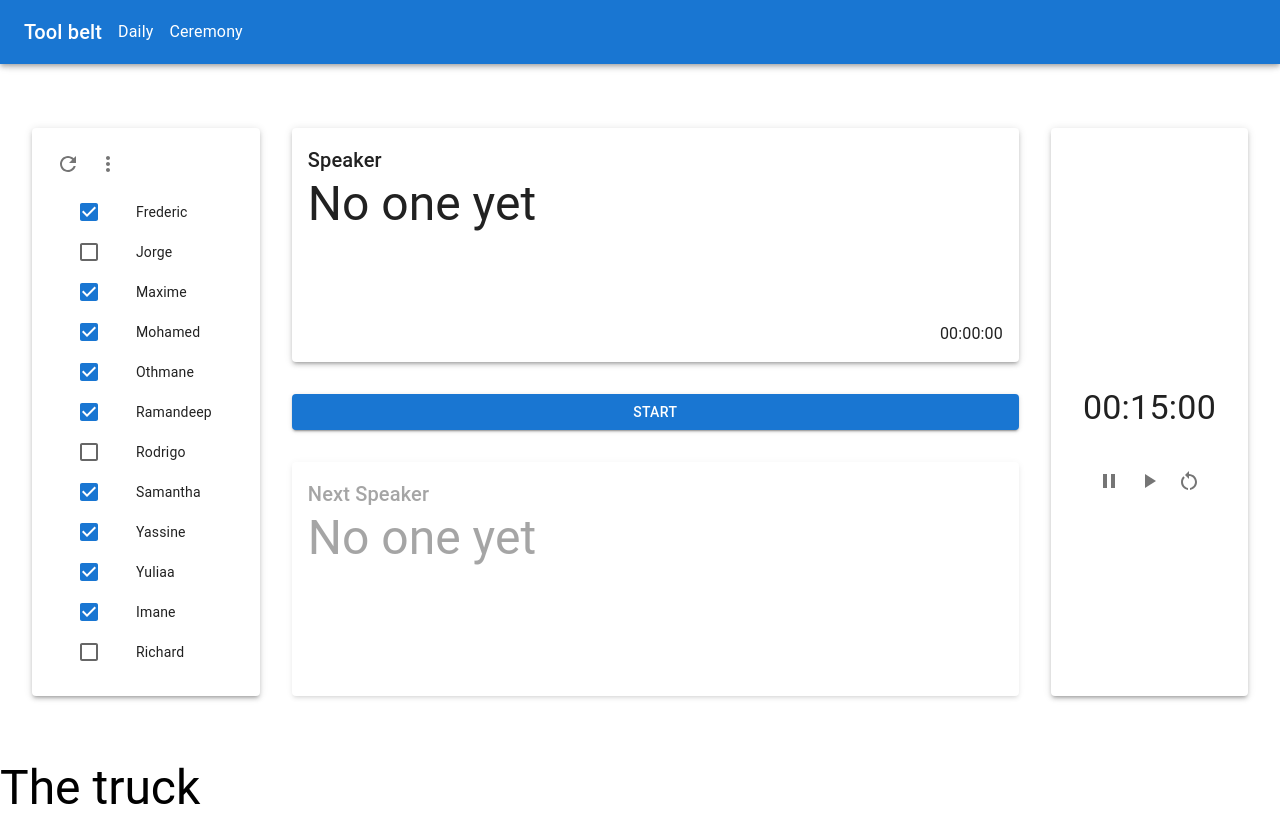
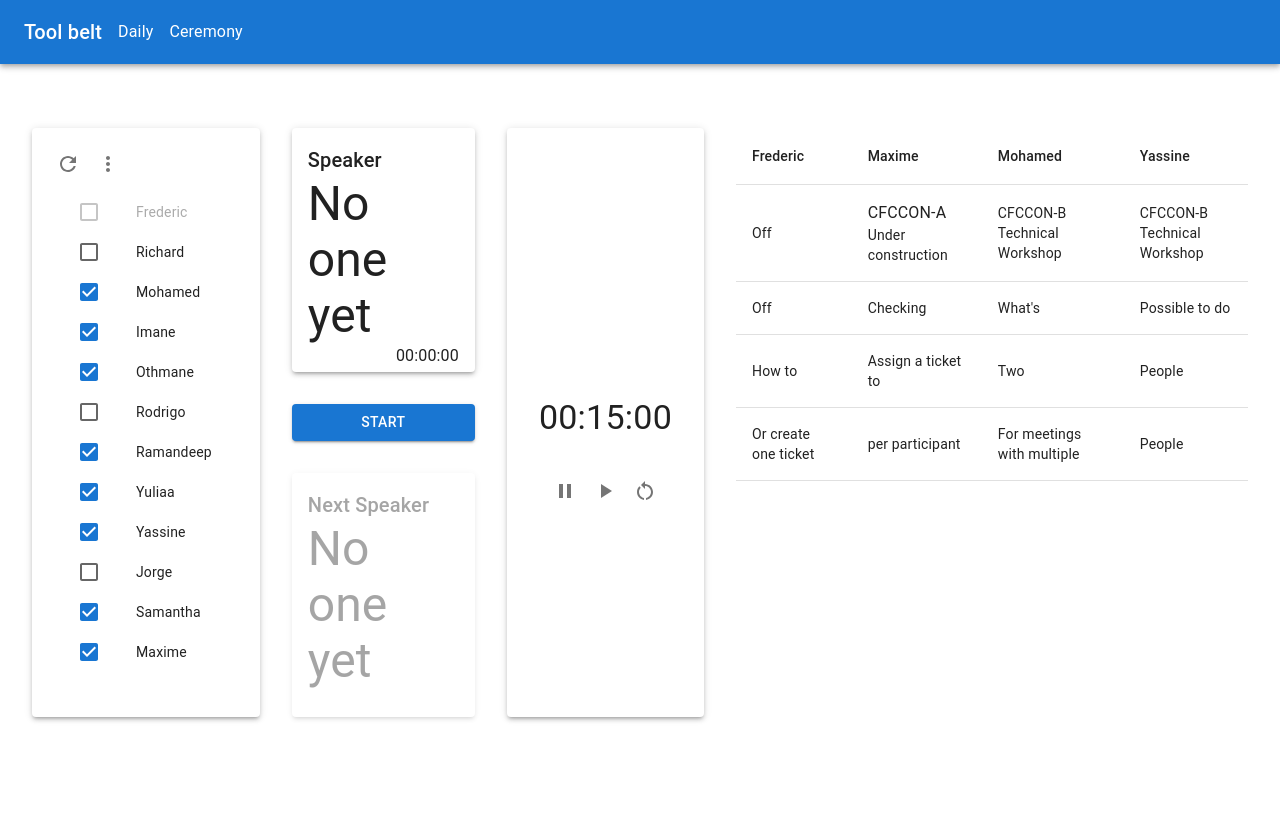
Before and after one commit to frederic-mamath/tool-belt, a React (Create React App) app: page / in a window 1280 px wide. Built offline with nearby package versions, Linux system fonts and the light colour scheme.

Commit message:
:construction: Adds workers in vacation

```diff
--- a/src/App.tsx
+++ b/src/App.tsx
@@ -10,69 +10,33 @@ import { append, without } from "ramda";
 import { DateTime, Duration } from "luxon";
 
 import { useEffect, useState } from "react";
-import { v4 as uuidv4 } from "uuid";
 import { shuffle } from "./services/array";
 import CountdownCard from "./components/CountdownCard";
 import Speakers from "components/Speakers";
+import Truck from "components/Truck";
+import { WORKERS, Worker } from "mocks/workers";
 
-export interface Team {
-  id: string;
-  name: string;
-}
-export interface Worker {
-  id: string;
-  displayName: string;
-  isEnabledByDefault: boolean;
-  teams: Team[];
+const getCheckedWorkers = (workers: Worker[]) => {
+  return workers.filter((worker) => {
+    if (worker.isOff) {
+      return true;
     }
 
-const WORKERS: Worker[] = [
-  {
-    id: uuidv4(),
-    displayName: "Frederic",
-    isEnabledByDefault: true,
-    teams: [],
-  },
-  { id: uuidv4(), displayName: "Jorge", isEnabledByDefault: false, teams: [] },
-  { id: uuidv4(), displayName: "Maxime", isEnabledByDefault: true, teams: [] },
-  { id: uuidv4(), displayName: "Mohamed", isEnabledByDefault: true, teams: [] },
-  { id: uuidv4(), displayName: "Othmane", isEnabledByDefault: true, teams: [] },
-  {
-    id: uuidv4(),
-    displayName: "Ramandeep",
-    isEnabledByDefault: true,
-    teams: [],
-  },
-  {
-    id: uuidv4(),
-    displayName: "Rodrigo",
-    isEnabledByDefault: false,
-    teams: [],
-  },
-  {
-    id: uuidv4(),
-    displayName: "Samantha",
-    isEnabledByDefault: true,
-    teams: [],
-  },
-  { id: uuidv4(), displayName: "Yassine", isEnabledByDefault: true, teams: [] },
-  { id: uuidv4(), displayName: "Yuliaa", isEnabledByDefault: true, teams: [] },
-  { id: uuidv4(), displayName: "Imane", isEnabledByDefault: true, teams: [] },
-  {
-    id: uuidv4(),
-    displayName: "Richard",
-    isEnabledByDefault: false,
-    teams: [],
-  },
-];
+    if (!worker.isEnabledByDefault) {
+      return true;
+    }
+
+    return false;
+  });
+};
 
 const App = () => {
-  const [speakersOrdered, setSpeakersOrdered] = useState<Worker[]>(WORKERS);
+  const [speakersOrdered, setSpeakersOrdered] = useState<Worker[]>(
+    shuffle(WORKERS)
+  );
   const [currentSpeakerIndex, setCurrentSpeakerIndex] = useState<number>();
   const [filteredSpeakerIds, setFilteredSpeakerIds] = useState<string[]>(
-    WORKERS.filter((worker) => !worker.isEnabledByDefault).map(
-      (worker) => worker.id
-    )
+    getCheckedWorkers(WORKERS).map((worker) => worker.id)
   );
   const [speakerTimer, setSpeakerTimer] = useState<{
     start: DateTime;
@@ -135,10 +99,6 @@ const App = () => {
       </AppBar>
       <Stack
         sx={{
-          flexDirection: {
-            xs: "column",
-            sm: "row",
-          },
           p: {
             xs: 4,
             sm: 4,
@@ -150,6 +110,7 @@ const App = () => {
         }}
         justifyContent="center"
       >
+        <Stack direction="row" gap={4}>
           <Speakers
             orderedSpeakers={speakersOrdered}
             excludedSpeakerIds={filteredSpeakerIds}
@@ -207,9 +168,8 @@ const App = () => {
             </Card>
           </Stack>
           <CountdownCard />
+          <Truck />
         </Stack>
-      <Stack>
-        <Typography variant="h3">The truck</Typography>
       </Stack>
     </Stack>
   );
--- a/src/components/Speakers/Speakers.tsx
+++ b/src/components/Speakers/Speakers.tsx
@@ -14,8 +14,10 @@ import {
 } from "@mui/material";
 import MoreVertIcon from "@mui/icons-material/MoreVert";
 import RefreshIcon from "@mui/icons-material/Refresh";
-import { Worker } from "App";
 import { MouseEventHandler, useState } from "react";
+
+import { Worker } from "mocks/workers";
+
 interface Props {
   orderedSpeakers: Worker[];
   excludedSpeakerIds: string[];
@@ -66,7 +68,11 @@ const Speakers = (props: Props) => {
       <List>
         {orderedSpeakers.map((worker) => (
           <ListItem key={worker.id} sx={{ height: 40 }}>
-            <ListItemButton onClick={() => onClickCheckbox(worker)} dense>
+            <ListItemButton
+              disabled={worker.isOff}
+              onClick={() => onClickCheckbox(worker)}
+              dense
+            >
               <ListItemIcon>
                 <Checkbox
                   edge="start"
--- /dev/null
+++ b/src/components/Truck/Truck.tsx
@@ -0,0 +1,67 @@
+import {
+  Stack,
+  Table,
+  TableHead,
+  TableRow,
+  TableBody,
+  TableCell,
+  Typography,
+} from "@mui/material";
+
+interface Props {}
+
+const Truck = (props: Props) => {
+  const {} = props;
+
+  return (
+    <Stack maxWidth={512}>
+      <Table>
+        <TableHead>
+          <TableRow>
+            <TableCell>Frederic</TableCell>
+            <TableCell>Maxime</TableCell>
+            <TableCell>Mohamed</TableCell>
+            <TableCell>Yassine</TableCell>
+          </TableRow>
+        </TableHead>
+        <TableBody>
+          <TableRow>
+            <TableCell>Off</TableCell>
+            <TableCell>
+              <Typography variant="body1">CFCCON-A</Typography>
+              <Typography variant="body2">Under construction</Typography>
+            </TableCell>
+            <TableCell>
+              <div>CFCCON-B</div>
+              <div>Technical Workshop</div>
+            </TableCell>
+            <TableCell>
+              <div>CFCCON-B</div>
+              <div>Technical Workshop</div>
+            </TableCell>
+          </TableRow>
+          <TableRow>
+            <TableCell>Off</TableCell>
+            <TableCell>Checking</TableCell>
+            <TableCell>What's</TableCell>
+            <TableCell>Possible to do</TableCell>
+          </TableRow>
+          <TableRow>
+            <TableCell>How to</TableCell>
+            <TableCell>Assign a ticket to</TableCell>
+            <TableCell>Two</TableCell>
+            <TableCell>People</TableCell>
+          </TableRow>
+          <TableRow>
+            <TableCell>Or create one ticket</TableCell>
+            <TableCell>per participant</TableCell>
+            <TableCell>For meetings with multiple</TableCell>
+            <TableCell>People</TableCell>
+          </TableRow>
+        </TableBody>
+      </Table>
+    </Stack>
+  );
+};
+
+export default Truck;
--- /dev/null
+++ b/src/components/Truck/index.ts
@@ -0,0 +1 @@
+export { default } from "./Truck";
--- /dev/null
+++ b/src/mocks/teams.ts
@@ -0,0 +1,4 @@
+export interface Team {
+  id: string;
+  name: string;
+}
--- /dev/null
+++ b/src/mocks/workers.ts
@@ -0,0 +1,52 @@
+import { v4 as uuidv4 } from "uuid";
+
+import { Team } from "mocks/teams";
+
+export interface Worker {
+  id: string;
+  displayName: string;
+  isEnabledByDefault: boolean;
+  teams: Team[];
+  isOff?: boolean;
+}
+
+export const WORKERS: Worker[] = [
+  {
+    id: uuidv4(),
+    displayName: "Frederic",
+    isEnabledByDefault: true,
+    teams: [],
+    isOff: true,
+  },
+  { id: uuidv4(), displayName: "Jorge", isEnabledByDefault: false, teams: [] },
+  { id: uuidv4(), displayName: "Maxime", isEnabledByDefault: true, teams: [] },
+  { id: uuidv4(), displayName: "Mohamed", isEnabledByDefault: true, teams: [] },
+  { id: uuidv4(), displayName: "Othmane", isEnabledByDefault: true, teams: [] },
+  {
+    id: uuidv4(),
+    displayName: "Ramandeep",
+    isEnabledByDefault: true,
+    teams: [],
+  },
+  {
+    id: uuidv4(),
+    displayName: "Rodrigo",
+    isEnabledByDefault: false,
+    teams: [],
+  },
+  {
+    id: uuidv4(),
+    displayName: "Samantha",
+    isEnabledByDefault: true,
+    teams: [],
+  },
+  { id: uuidv4(), displayName: "Yassine", isEnabledByDefault: true, teams: [] },
+  { id: uuidv4(), displayName: "Yuliaa", isEnabledByDefault: true, teams: [] },
+  { id: uuidv4(), displayName: "Imane", isEnabledByDefault: true, teams: [] },
+  {
+    id: uuidv4(),
+    displayName: "Richard",
+    isEnabledByDefault: false,
+    teams: [],
+  },
+];
```
Lines whose indentation alone changed are shown as unchanged.
